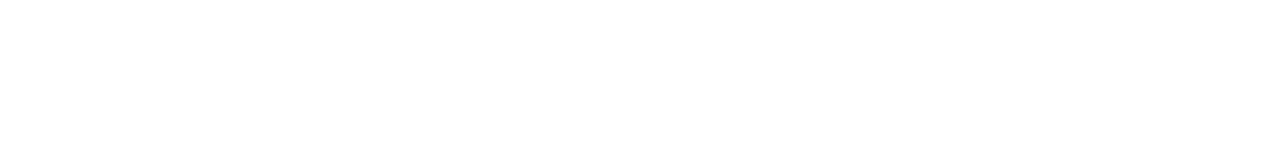
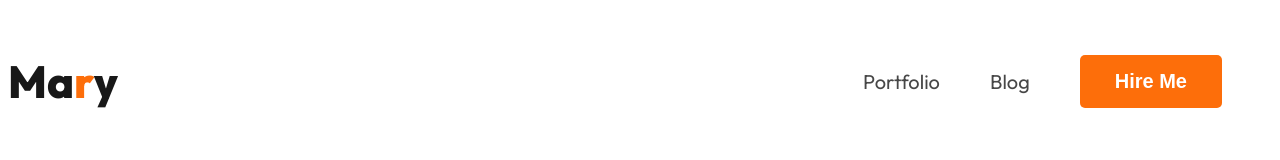
Before and after one commit to Sajidul-Is1am/web-developer-portfolio, a plain HTML site: page index.html in a window 1280 px wide. Drawn offline with Linux system fonts and the light colour scheme.

Commit message:
added nav bar

```diff
--- a/index.html
+++ b/index.html
@@ -5,12 +5,25 @@
     <meta charset="UTF-8">
     <meta name="viewport" content="width=device-width, initial-scale=1.0">
     <title>Web Developer Portfolio </title>
+    <link rel="preconnect" href="https://fonts.googleapis.com">
+    <link rel="preconnect" href="https://fonts.gstatic.com" crossorigin>
+    <link
+        href="https://fonts.googleapis.com/css2?family=Open+Sans:wght@400;600;800&family=Outfit:wght@100;200;300;400;500;600;700;800;900&display=swap"
+        rel="stylesheet">
+    <link rel="stylesheet" href="styles/portfolio.css">
 </head>
 
 <body>
 
     <header>
-
+        <nav>
+            <h3 class="nav-title">ma<span class="text-primary">r</span>y</h3>
+            <ul>
+                <li><a href="#">Portfolio</a></li>
+                <li><a href="#">Blog</a></li>
+                <li><button class="btn-primary">Hire Me</button></li>
+            </ul>
+        </nav>
     </header>
     <main>
 
--- /dev/null
+++ b/styles/portfolio.css
@@ -0,0 +1,55 @@
+/* shared common style */
+body {
+    font-family: 'Open Sans', sans-serif;
+    font-family: 'Outfit', sans-serif;
+}
+
+.text-primary {
+    color: #FD6E0A;
+}
+
+.btn-primary {
+    border-radius: 5px;
+    background: #FD6E0A;
+    border: none;
+    color: white;
+    font-size: 20px;
+    font-weight: 700;
+    padding: 15px 35px;
+
+}
+
+
+
+/* nav related style */
+nav {
+    display: flex;
+    justify-content: space-between;
+    align-items: center;
+}
+
+.nav-title {
+    color: #181818;
+    font-size: 45px;
+    font-weight: 800;
+    text-transform: capitalize;
+}
+
+nav>ul {
+    display: flex;
+    align-items: center;
+}
+
+nav ul li {
+    list-style: none;
+    margin-right: 50px;
+}
+
+nav ul li a {
+    text-decoration: none;
+    color: var(--dark-02, #474747);
+    font-size: 20px;
+    font-style: normal;
+    font-weight: 400;
+    line-height: normal;
+}
```
